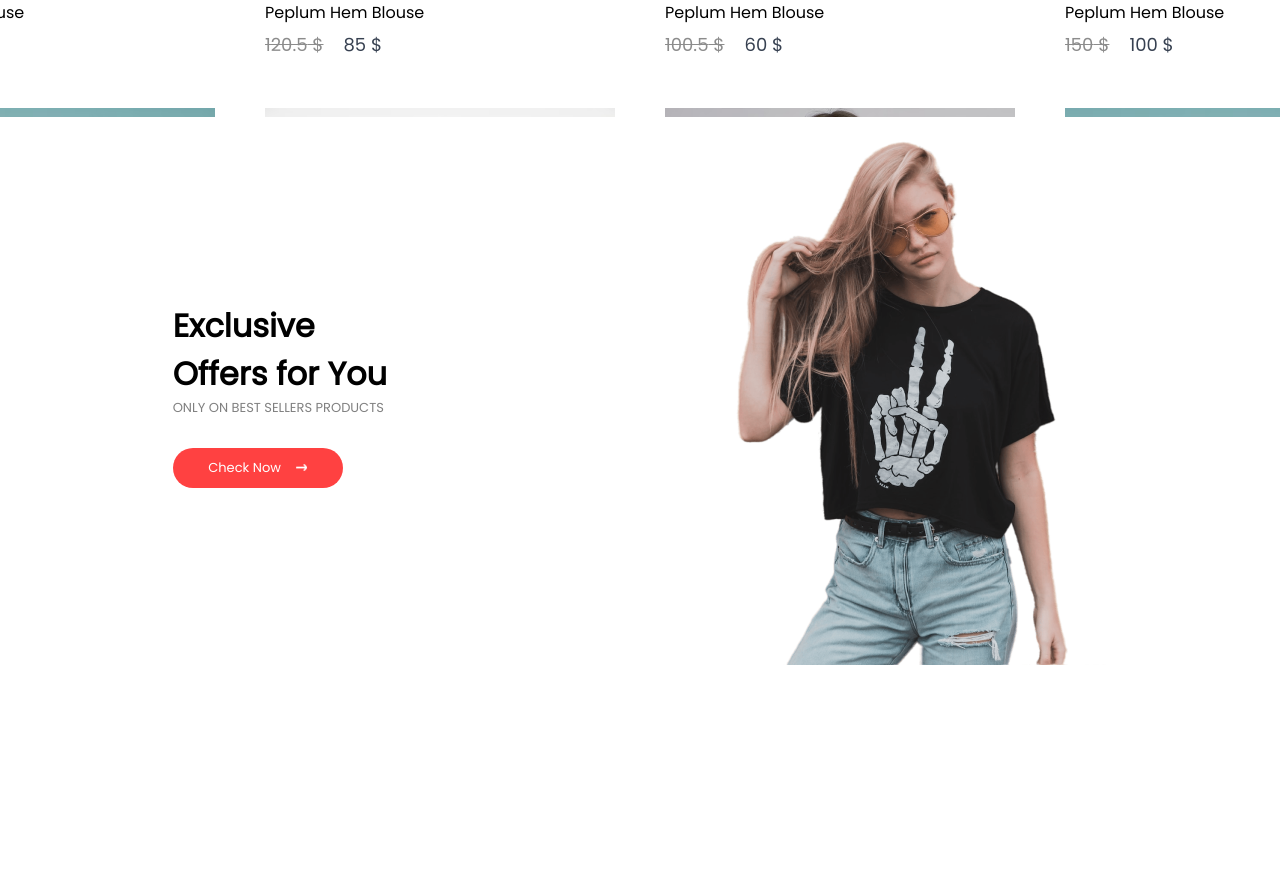
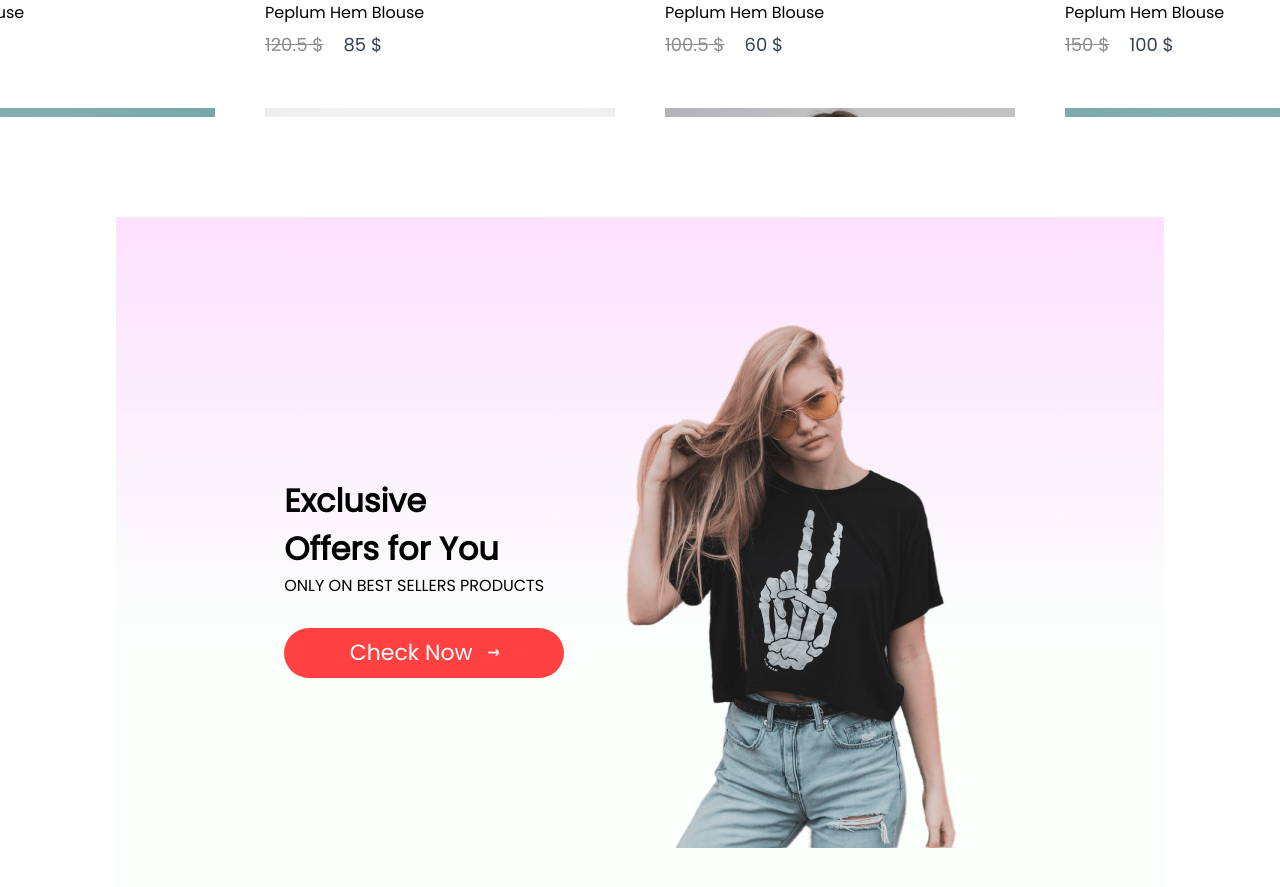
Before and after one commit to m-fadi/E-commerce, a React (Create React App) app: page / in a window 1280 px wide. Shown: the part 1508-2395 px from the top of the page. Before the commit the page ends 2180 px from the top, so only its background shows below. Built offline with nearby package versions, Linux system fonts and the light colour scheme.

Commit message:
offer styple

```diff
--- a/src/components/Offers/Offer.css
+++ b/src/components/Offers/Offer.css
@@ -1,31 +1,51 @@
-.offer{
+.offer {
+    width: 60%;
+    height: 90vh;
+    margin: auto;
     display: flex;
     justify-content: space-around;
     align-items: center;
+    padding: 0px 140px;
+    margin-bottom: 150px;
+
+    margin-top:100px;
+    background: linear-gradient(180deg, #fde1ff, #e1ffea22 60%);
 }
-.left-banner h2 {
-    color: #090909;
-    font-size: 26px;
+.offer-left h1 {
+    color: #171717;
+    font-size: 80px;
     font-weight: 600;
 }
+.offer-left p {
+    font-size: 18px;
+    font-weight: 600;
+    color: gray;
+}
+
 .check-now-btn {
+    flex:1;
     display: flex;
     justify-content: center;
     align-items: center;
     gap: 15px;
-    width: 170px;
-    height: 40px;
+    width: 280px;
+    height: 50px;
     border-radius: 75px;
+    border:none;
     margin-top: 30px;
     background: #ff4141;
     font-weight: 500;
     color: white;
-    font-size: 13px;
+    font-size: 22px;
+    margin-top: 30px;
+    cursor: pointer;
 }
-.check-now-btn img{
-    height:7px;
+.offer-right{
+    display: flex;
+    align-items:center;
+    justify-content:flex-end;
+    padding-top: 50px;
 }
-.left-banner p{
-    font-size:13px;
-   color: gray;
+.check-now-btn img {
+    height: 7px;
 }
```
